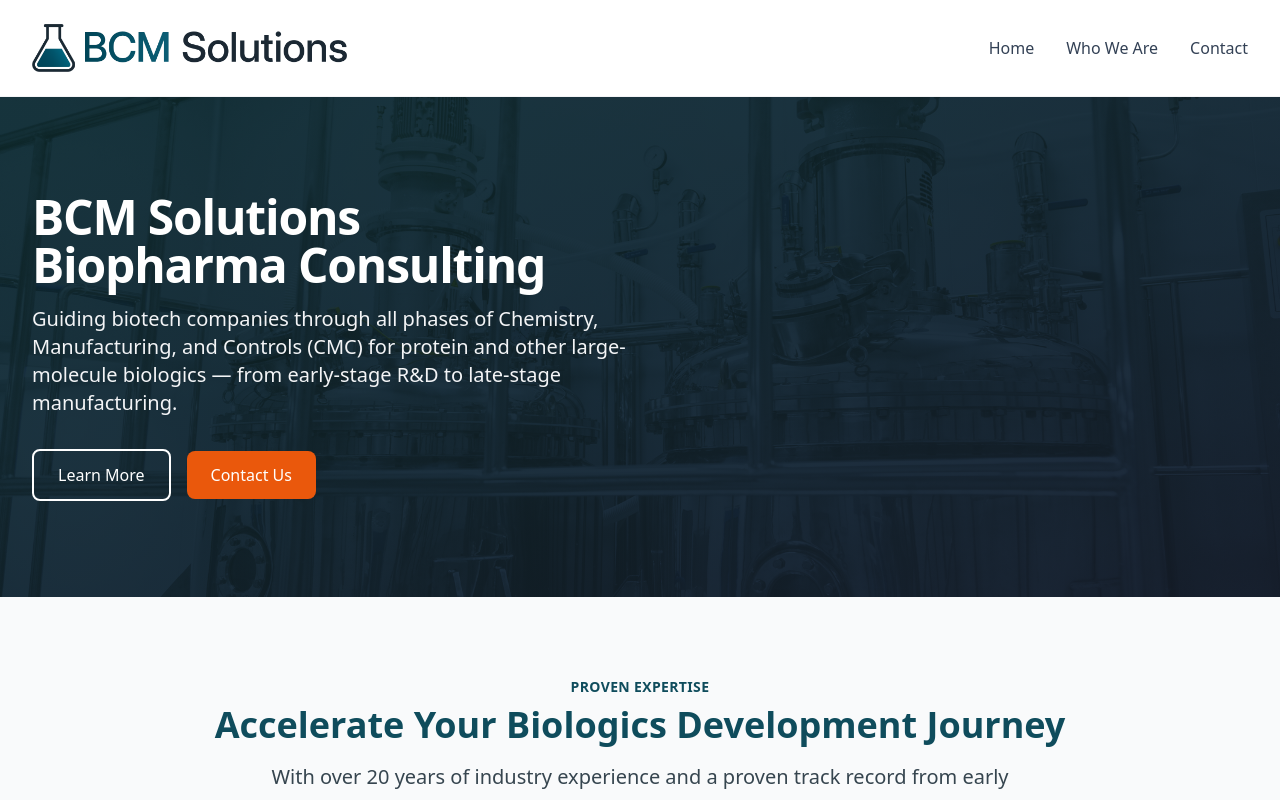
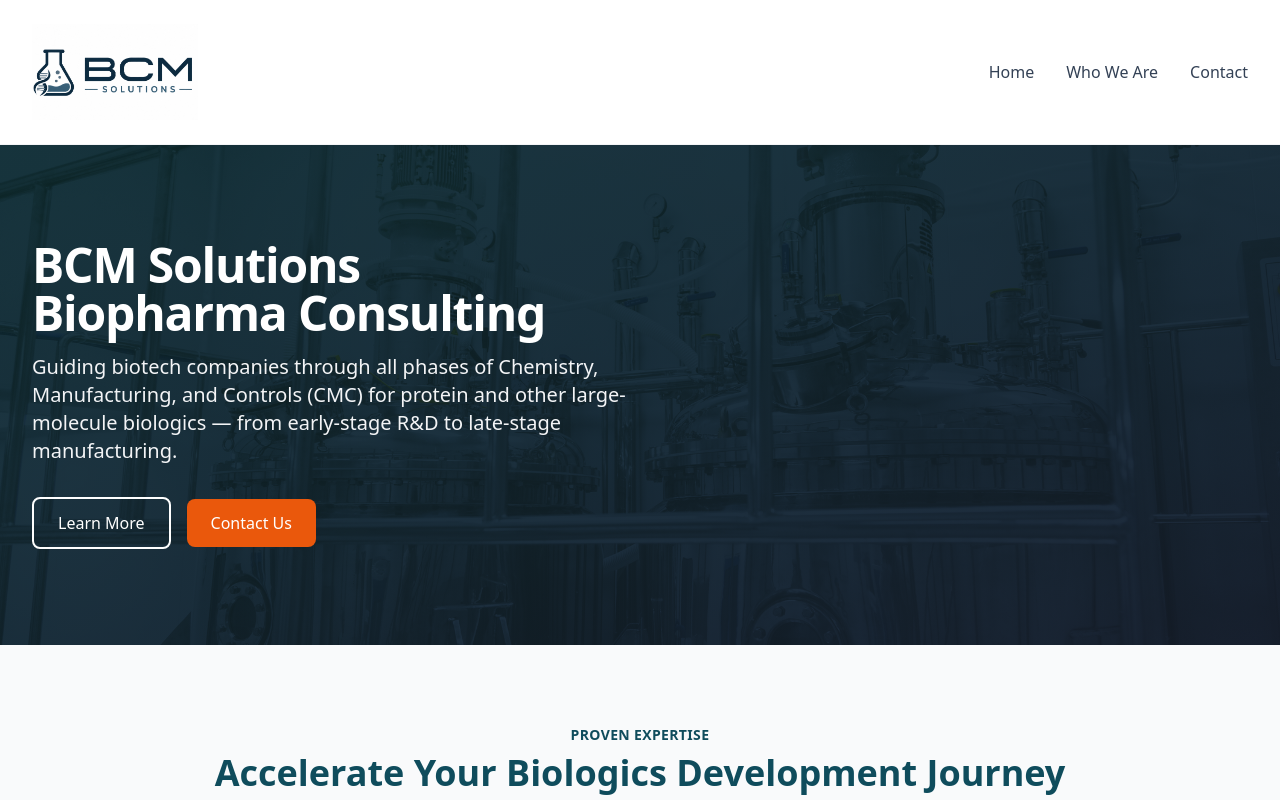
Before and after one commit to JoshDesmond/bcm-solutions, a React (Vite) app in the folder BCMSolutions/: page / in a window 1280 px wide. Shown: the top 800 px of the page. Built offline with nearby package versions, Linux system fonts and the light colour scheme.

Commit message:
Adds new header logo

```diff
--- a/BCMSolutions/src/components/layout/Header/Header.tsx
+++ b/BCMSolutions/src/components/layout/Header/Header.tsx
@@ -1,6 +1,6 @@
 import React, { useState } from 'react';
 import { Link } from 'react-router-dom';
-import bcmLogo from '../../../assets/BCMSolutions.png?url';
+import bcmLogo from '../../../assets/BCMSolutionsHelixCrop.png?url';
 
 interface NavigationItem {
   name: string;
@@ -102,7 +102,7 @@
           <img
             src={bcmLogo}
             alt="BCM Solutions"
-            className="h-12 w-auto"
+            className="h-24 w-auto"
           />
         </Link>
 
```
Also changed, not shown: BCMSolutions/src/assets/BCMSolutionsHelixCrop.png (added).
